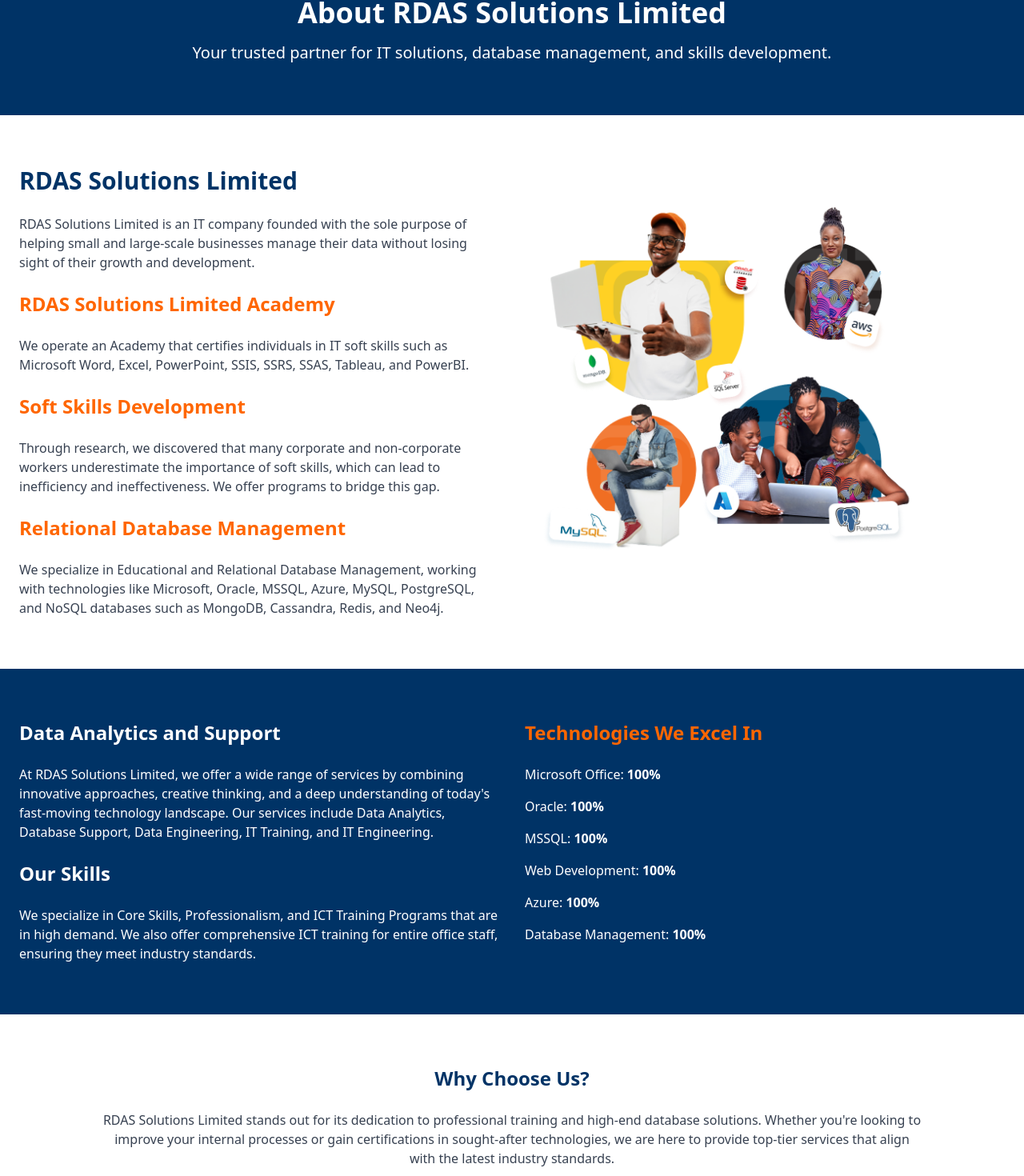
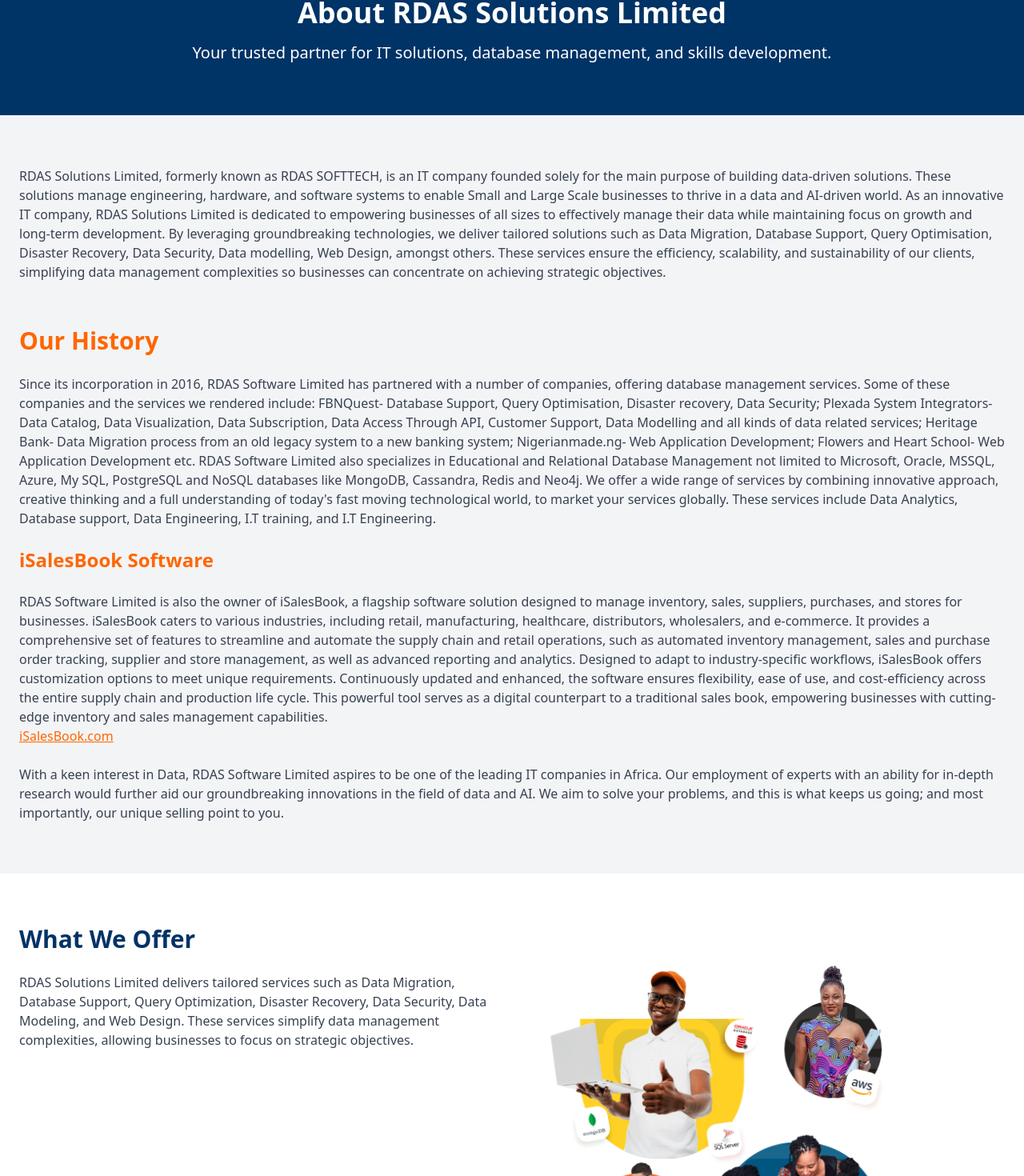
Before and after one commit to Zeeblink/rdas, a Next.js app: page /about in a window 1280 px wide. Shown: the part 148-1618 px from the top of the page at 80% size. Built offline with nearby package versions, Linux system fonts and the light colour scheme.

Commit message:
about update

```diff
--- a/app/about/page.tsx
+++ b/app/about/page.tsx
@@ -1,7 +1,8 @@
 import React from 'react';
 import Image from 'next/image';
-import type { Metadata } from 'next'
-import { defaultMetadata } from '@/lib/metadata'
+import type { Metadata } from 'next';
+import { defaultMetadata } from '@/lib/metadata';
+import Link from 'next/link';
 
 export const metadata: Metadata = {
   title: 'About RDAS Solutions - Our Story & Mission | RDAS Solutions Limited',
@@ -11,13 +12,13 @@ export const metadata: Metadata = {
     title: 'About RDAS Solutions - Our Story & Mission',
     description: 'Learn about RDAS Solutions Limited, a leading IT solutions provider in Nigeria.',
   }
-}
+};
 
 const AboutPage: React.FC = () => {
   return (
     <div className="bg-white min-h-screen">
       {/* Hero Section */}
-      <section className="bg-primary text-white pt-32 md:pt-16 pb-16">
+      <section className="bg-primary text-white py-16 md:pt-16">
         <div className="container mx-auto px-6 text-center">
           <h1 className="text-4xl font-bold mb-4">About RDAS Solutions Limited</h1>
           <p className="text-xl">
@@ -26,70 +27,74 @@ const AboutPage: React.FC = () => {
         </div>
       </section>
 
-      {/* Main About Section */}
+      {/* History Section */}
+      <section className="py-16 px-6 bg-gray-100">
+        <div className="container mx-auto space-y-6">
+          <p className="text-gray-700 mb-14">
+            RDAS Solutions Limited, formerly known as RDAS SOFTTECH, is an IT company founded solely for the main purpose of building data-driven solutions. These solutions manage engineering, hardware, and software systems to enable Small and Large Scale businesses to thrive in a data and AI-driven world. As an innovative IT company, RDAS Solutions Limited is dedicated to empowering businesses of all sizes to effectively manage their data while maintaining focus on growth and long-term development. By leveraging groundbreaking technologies, we deliver tailored solutions such as Data Migration, Database Support, Query Optimisation, Disaster Recovery, Data Security, Data modelling, Web Design, amongst others. These services ensure the efficiency, scalability, and sustainability of our clients, simplifying data management complexities so businesses can concentrate on achieving strategic objectives.
+          </p>
+          {/* history */}
+          <h2 className="text-3xl font-bold text-secondary">Our History</h2>
+          <p className="text-gray-700 mb-14">
+            Since its incorporation in 2016, RDAS Software Limited has partnered with a number of companies, offering database management services. Some of these companies and the services we rendered include: FBNQuest- Database Support, Query Optimisation, Disaster recovery, Data Security; Plexada System Integrators- Data Catalog, Data Visualization, Data Subscription, Data Access Through API, Customer Support, Data Modelling and all kinds of data related services; Heritage Bank- Data Migration process from an old legacy system to a new banking system; Nigerianmade.ng- Web Application Development; Flowers and Heart School- Web Application Development etc. RDAS Software Limited also specializes in Educational and Relational Database Management not limited to Microsoft, Oracle, MSSQL, Azure, My SQL, PostgreSQL and NoSQL databases like MongoDB, Cassandra, Redis and Neo4j. We offer a wide range of services by combining innovative approach, creative thinking and a full understanding of today's fast moving technological world, to market your services globally. These services include Data Analytics, Database support, Data Engineering, I.T training, and I.T Engineering.
+          </p>
+          {/* isalesbook */}
+          <h2 className="text-2xl font-bold text-secondary">iSalesBook Software</h2>
+          <p className="text-gray-700 mb-14">
+          RDAS Software Limited is also the owner of iSalesBook, a flagship software solution designed to manage inventory, sales, suppliers, purchases, and stores for businesses. iSalesBook caters to various industries, including retail, manufacturing, healthcare, distributors, wholesalers, and e-commerce. It provides a comprehensive set of features to streamline and automate the supply chain and retail operations, such as automated inventory management, sales and purchase order tracking, supplier and store management, as well as advanced reporting and analytics. Designed to adapt to industry-specific workflows, iSalesBook offers customization options to meet unique requirements. Continuously updated and enhanced, the software ensures flexibility, ease of use, and cost-efficiency across the entire supply chain and production life cycle. This powerful tool serves as a digital counterpart to a traditional sales book, empowering businesses with cutting-edge inventory and sales management capabilities.          </p>
+          <Link href={'https://isalesbook.com'} target='_blank' className='text-secondary underline'>iSalesBook.com</Link>
+
+          <p className="text-gray-700">
+            With a keen interest in Data, RDAS Software Limited aspires to be one of the leading IT companies in Africa. Our employment of experts with an ability for in-depth research would further aid our groundbreaking innovations in the field of data and AI. We aim to solve your problems, and this is what keeps us going; and most importantly, our unique selling point to you.
+          </p>
+        </div>
+      </section>
+
+      {/* Services Overview Section */}
       <section className="py-16 px-6">
         <div className="container mx-auto grid grid-cols-1 md:grid-cols-2 gap-8">
           <div className="space-y-6">
-            <h2 className="text-3xl font-bold text-primary">RDAS Solutions Limited</h2>
+            <h2 className="text-3xl font-bold text-primary">What We Offer</h2>
             <p className="text-gray-700">
-              RDAS Solutions Limited is an IT company founded with the sole purpose of helping small and large-scale businesses manage their data without losing sight of their growth and development.
+              RDAS Solutions Limited delivers tailored services such as Data Migration, Database Support, Query Optimization, Disaster Recovery, Data Security, Data Modeling, and Web Design. These services simplify data management complexities, allowing businesses to focus on strategic objectives.
             </p>
-            <h2 className="text-2xl font-bold text-secondary">RDAS Solutions Limited Academy</h2>
-            <p className="text-gray-700">
-              We operate an Academy that certifies individuals in IT soft skills such as Microsoft Word, Excel, PowerPoint, SSIS, SSRS, SSAS, Tableau, and PowerBI.
-            </p>
-            <h2 className="text-2xl font-bold text-secondary">Soft Skills Development</h2>
-            <p className="text-gray-700">
-              Through research, we discovered that many corporate and non-corporate workers underestimate the importance of soft skills, which can lead to inefficiency and ineffectiveness. We offer programs to bridge this gap.
-            </p>
-            <h2 className="text-2xl font-bold text-secondary">Relational Database Management</h2>
-            <p className="text-gray-700">
-              We specialize in Educational and Relational Database Management, working with technologies like Microsoft, Oracle, MSSQL, Azure, MySQL, PostgreSQL, and NoSQL databases such as MongoDB, Cassandra, Redis, and Neo4j.
-            </p>
+
           </div>
-          <Image src="/about2.png" alt="Company Image" width={500} height={500} className='hidden md:block'/>
+          <Image src="/about2.png" alt="Company Image" width={500} height={500} className="hidden md:block" />
         </div>
       </section>
 
-      {/* Services Section */}
+      {/* Technologies Section */}
       <section className="bg-primary py-16 px-6">
-        <div className="container mx-auto grid grid-cols-1 md:grid-cols-2 gap-8">
-          <div className="space-y-6">
-            <h2 className="text-2xl font-bold text-white">Data Analytics and Support</h2>
-            <p className="text-white">
-              At RDAS Solutions Limited, we offer a wide range of services by combining innovative approaches, creative thinking, and a deep understanding of today&apos;s fast-moving technology landscape. Our services include Data Analytics, Database Support, Data Engineering, IT Training, and IT Engineering.
-            </p>
-            <h2 className="text-2xl font-bold text-white">Our Skills</h2>
-            <p className="text-white">
-              We specialize in Core Skills, Professionalism, and ICT Training Programs that are in high demand. We also offer comprehensive ICT training for entire office staff, ensuring they meet industry standards.
-            </p>
-          </div>
+        <div className="container mx-auto grid grid-cols-1 md:grid-cols-2 gap-8 text-white">
           <div className="space-y-6">
             <h2 className="text-2xl font-bold text-secondary">Technologies We Excel In</h2>
             <ul className="space-y-4">
-              <li className="text-white">Microsoft Office: <span className="font-bold">100%</span></li>
-              <li className="text-white">Oracle: <span className="font-bold">100%</span></li>
-              <li className="text-white">MSSQL: <span className="font-bold">100%</span></li>
-              <li className="text-white">Web Development: <span className="font-bold">100%</span></li>
-              <li className="text-white">Azure: <span className="font-bold">100%</span></li>
-              <li className="text-white">Database Management: <span className="font-bold">100%</span></li>
+              <li>Microsoft Office: <span className="font-bold">100%</span></li>
+              <li>Oracle: <span className="font-bold">100%</span></li>
+              <li>MSSQL: <span className="font-bold">100%</span></li>
+              <li>Web Development: <span className="font-bold">100%</span></li>
+              <li>Azure: <span className="font-bold">100%</span></li>
+              <li>Database Management: <span className="font-bold">100%</span></li>
             </ul>
+          </div>
+          {/* Mission Section */}
+          <div className="text-center mt-14 md:mt-0 ">
+            <h2 className="text-3xl font-bold text-secondary">Our Mission</h2>
+            <p className="text-lg mt-4">
+              Empowering businesses through innovative data solutions.
+            </p>
           </div>
         </div>
       </section>
 
-      {/* Additional Info or Image Section */}
+      {/* Additional Info Section */}
       <section className="py-16 px-8 md:px-32">
-        {/* <div className="container mx-auto grid grid-cols-1 md:grid-cols-2 gap-8"> */}
         <div className="container mx-auto text-center">
-          {/* Additional text or information */}
-          <div className="space-y-6">
-            <h2 className="text-2xl font-bold text-primary">Why Choose Us?</h2>
-            <p className="text-gray-700">
-              RDAS Solutions Limited stands out for its dedication to professional training and high-end database solutions. Whether you&apos;re looking to improve your internal processes or gain certifications in sought-after technologies, we are here to provide top-tier services that align with the latest industry standards.
-            </p>
-          </div>
-          {/* <Image src="/about3.png" alt="Company Image" width={500} height={500} /> */}
+          <h2 className="text-2xl font-bold text-primary">Why Choose Us?</h2>
+          <p className="text-gray-700 mt-4">
+            RDAS Solutions Limited stands out for its dedication to professional training and high-end database solutions. Whether you&apos;re looking to improve your internal processes or gain certifications in sought-after technologies, we provide top-tier services that align with the latest industry standards.
+          </p>
         </div>
       </section>
     </div>
--- a/components/ServicesShowcase.tsx
+++ b/components/ServicesShowcase.tsx
@@ -5,9 +5,9 @@ import { FontAwesomeIcon } from '@fortawesome/react-fontawesome';
 import { servicesData as services } from '@/lib/servicesData';
 import Image from 'next/image';
 import { IconDefinition } from '@fortawesome/fontawesome-svg-core';
-import ServiceDetails from './ServiceDetails'; // Import your modal component
+import ServiceDetails from './ServiceDetails';
 
-// Add interface for service type
+// Interface for service type
 interface Service {
   title: string;
   description: string;
@@ -66,7 +66,7 @@ const ServicesShowcase = () => {
                   }}
                   className="text-secondary hover:text-[#003366] transition-colors duration-300 inline-flex items-center"
                 >
-                  Learn More
+                  Read More
                   <svg
                     className="w-4 h-4 ml-2"
                     fill="none"
```
